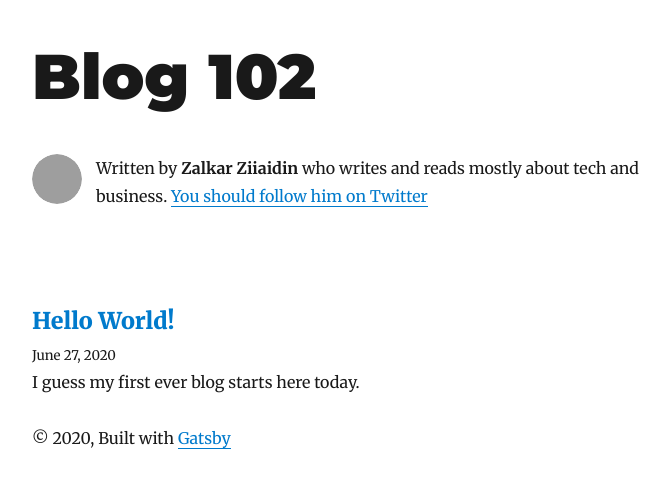
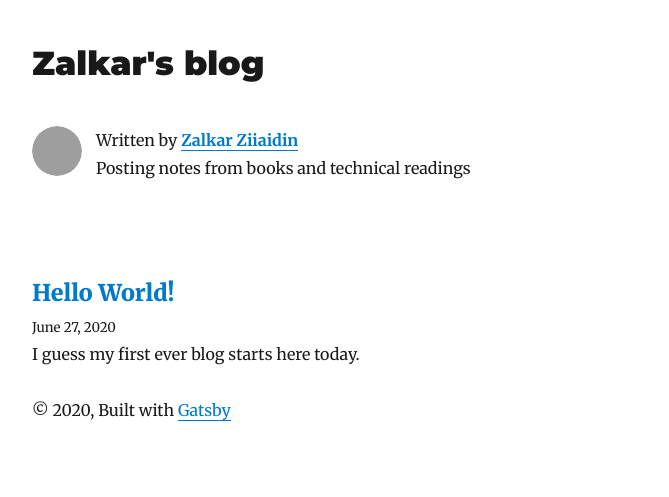
Before and after one commit to zalkar-z/personal-blog, a Gatsby site: page / in a window 1280 px wide. Shown: the whole page, without its empty margins (293-962 px from the left). Built offline with nearby package versions, Linux system fonts and the light colour scheme; Gatsby itself is replaced by a stand-in of ours; some packages are replaced by stand-ins of ours; grey boxes are pictures that could not be loaded.

Commit message:
changed UI structure

```diff
--- a/gatsby-config.js
+++ b/gatsby-config.js
@@ -1,14 +1,14 @@
 module.exports = {
   siteMetadata: {
-    title: `Blog 102`,
+    title: `Zalkar's blog`,
     author: {
       name: `Zalkar Ziiaidin`,
-      summary: `who writes and reads mostly about tech and business.`,
+      summary: `Posting notes from books and technical readings`,
     },
     description: `A starter blog demonstrating what Gatsby can do.`,
     siteUrl: `https://gatsby-starter-blog-demo.netlify.app/`,
     social: {
-      twitter: `zalkar-z`,
+      twitter: `zalkar_z`,
     },
   },
   plugins: [
--- a/src/components/bio.js
+++ b/src/components/bio.js
@@ -57,11 +57,8 @@ const Bio = () => {
         }}
       />
       <p>
-        Written by <strong>{author.name}</strong> {author.summary}
+        Written by <strong><a href={`https://twitter.com/${social.twitter}`}>{author.name}</a></strong> <br></br>{author.summary}
         {` `}
-        <a href={`https://twitter.com/${social.twitter}`}>
-          You should follow him on Twitter
-        </a>
       </p>
     </div>
   )
--- a/src/components/layout.js
+++ b/src/components/layout.js
@@ -11,7 +11,7 @@ const Layout = ({ location, title, children }) => {
     header = (
       <h1
         style={{
-          ...scale(1.5),
+          ...scale(0.8),
           marginBottom: rhythm(1.5),
           marginTop: 0,
         }}
```
